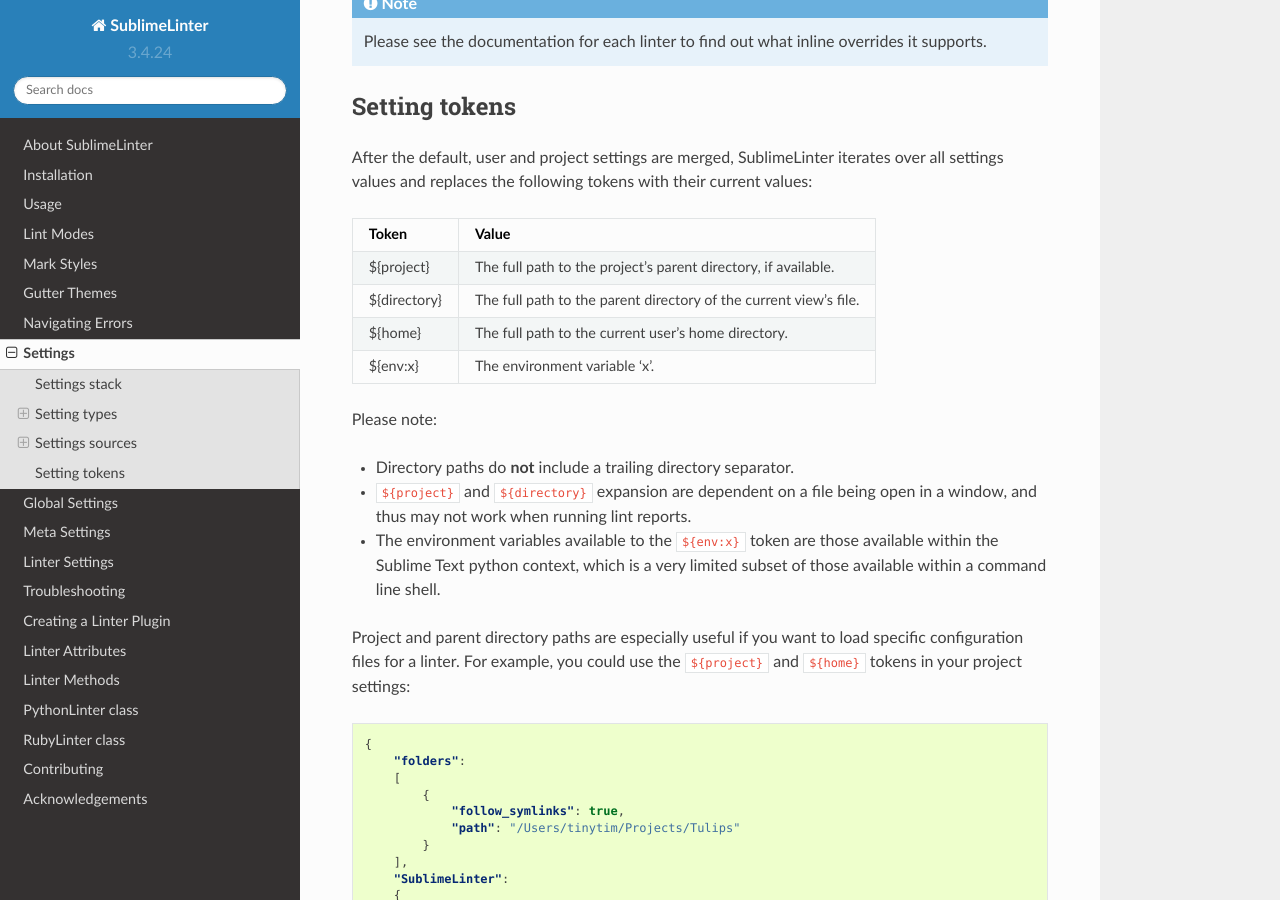
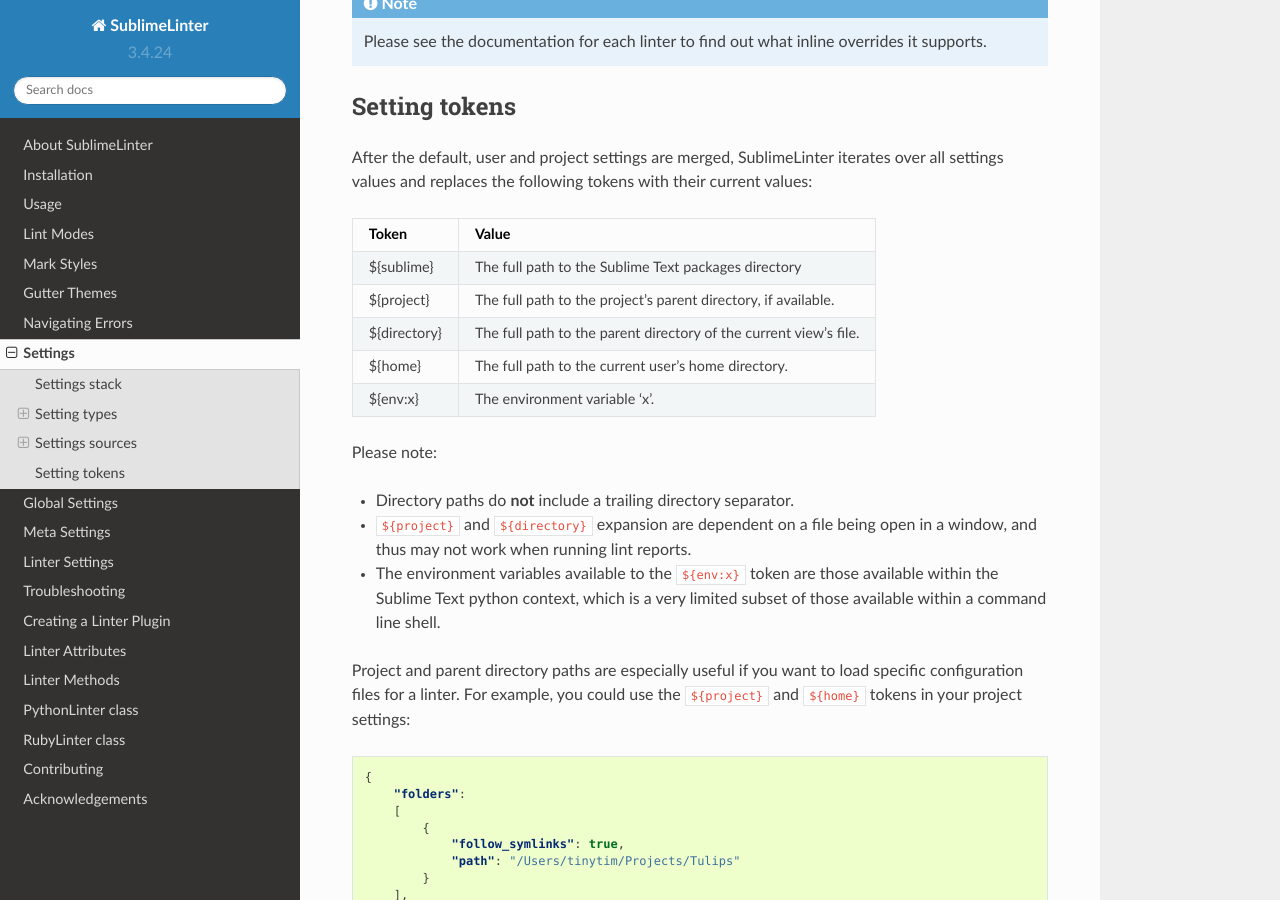
Before and after one commit to SublimeLinter/SublimeLinter, a Sphinx documentation site: the page built from docs/settings.rst, in a window 1280 px wide and 900 px high, scrolled down 8511 px. Built offline with Sphinx 7.4.7 and the Read the Docs theme 2.0.0, drawn with Linux system fonts in a browser that asks for light colours.

Commit message:
Add ${sublime} setting token

```diff
--- a/docs/settings.rst
+++ b/docs/settings.rst
@@ -381,6 +381,7 @@
 =================== =========================================================================
 Token               Value
 =================== =========================================================================
+${sublime}          The full path to the Sublime Text packages directory
 ${project}          The full path to the project’s parent directory, if available.
 ${directory}        The full path to the parent directory of the current view’s file.
 ${home}             The full path to the current user’s home directory.
```
